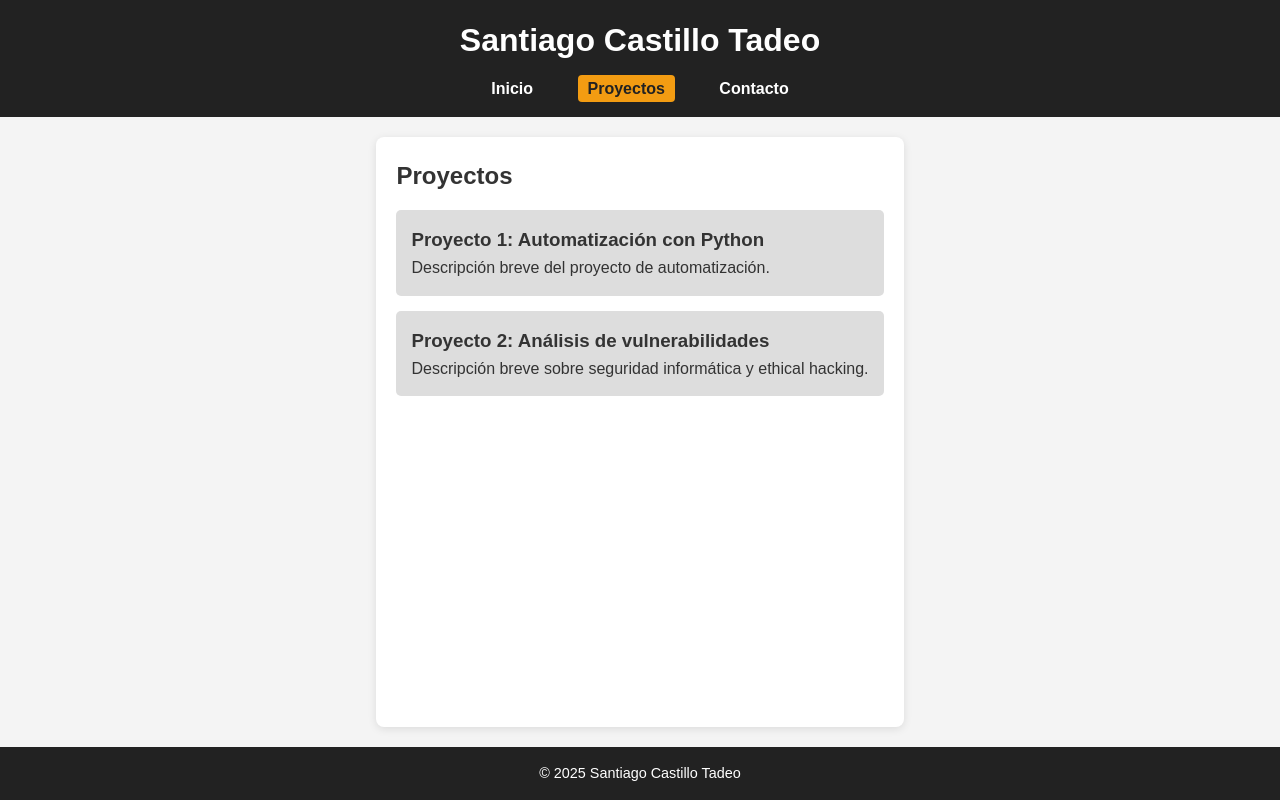
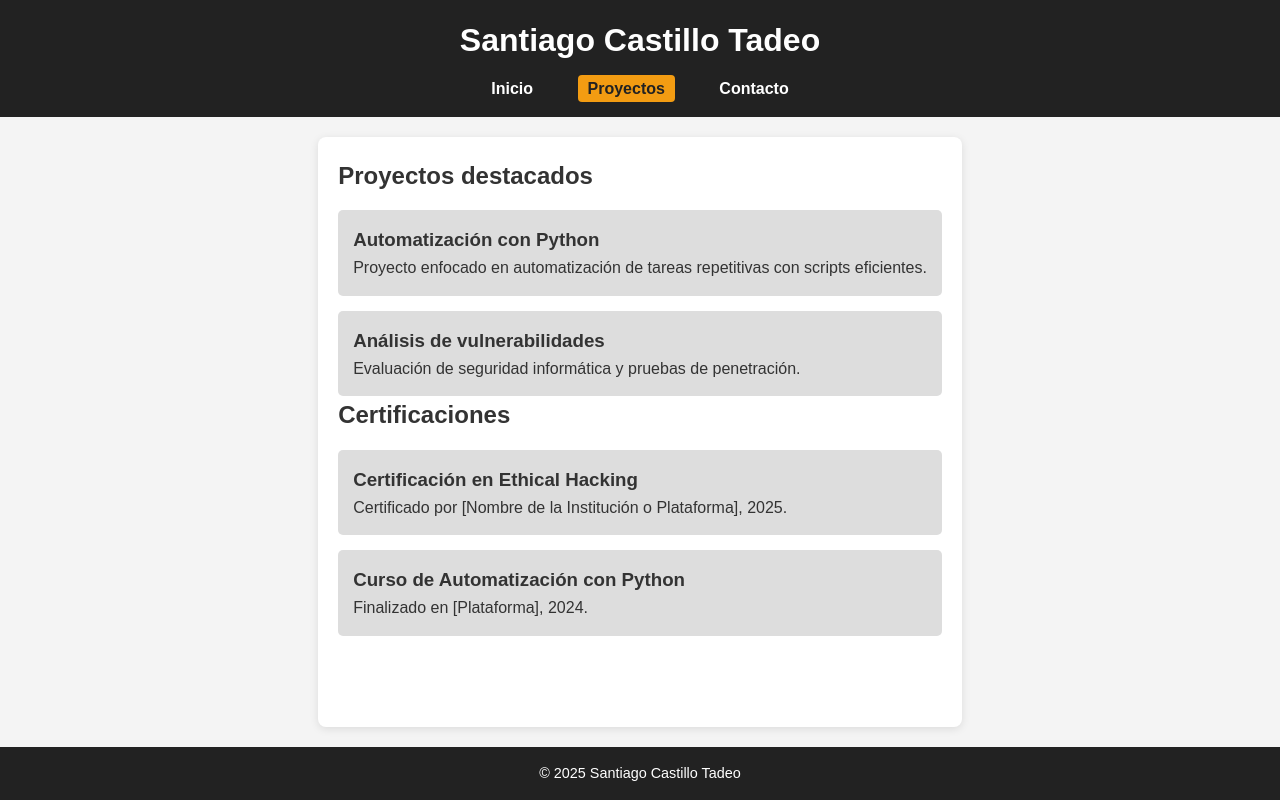
Before and after one commit to Pirra1234/Pirra1234.github.io, a plain HTML site: page proyectos.html in a window 1280 px wide. Drawn offline with Linux system fonts and the light colour scheme.

Commit message:
Update proyectos.html

```diff
--- a/proyectos.html
+++ b/proyectos.html
@@ -20,16 +20,28 @@
 
     <main>
         <section>
-            <h2>Proyectos</h2>
+            <h2>Proyectos destacados</h2>
             <div class="proyecto">
-                <h3>Proyecto 1: Automatización con Python</h3>
-                <p>Descripción breve del proyecto de automatización.</p>
+                <h3>Automatización con Python</h3>
+                <p>Proyecto enfocado en automatización de tareas repetitivas con scripts eficientes.</p>
             </div>
             <div class="proyecto">
-                <h3>Proyecto 2: Análisis de vulnerabilidades</h3>
-                <p>Descripción breve sobre seguridad informática y ethical hacking.</p>
+                <h3>Análisis de vulnerabilidades</h3>
+                <p>Evaluación de seguridad informática y pruebas de penetración.</p>
             </div>
-            <!-- Puedes agregar más proyectos aquí -->
+        </section>
+
+        <section>
+            <h2>Certificaciones</h2>
+            <div class="proyecto">
+                <h3>Certificación en Ethical Hacking</h3>
+                <p>Certificado por [Nombre de la Institución o Plataforma], 2025.</p>
+            </div>
+            <div class="proyecto">
+                <h3>Curso de Automatización con Python</h3>
+                <p>Finalizado en [Plataforma], 2024.</p>
+            </div>
+            <!-- Puedes agregar más certificados aquí -->
         </section>
     </main>
 
```
